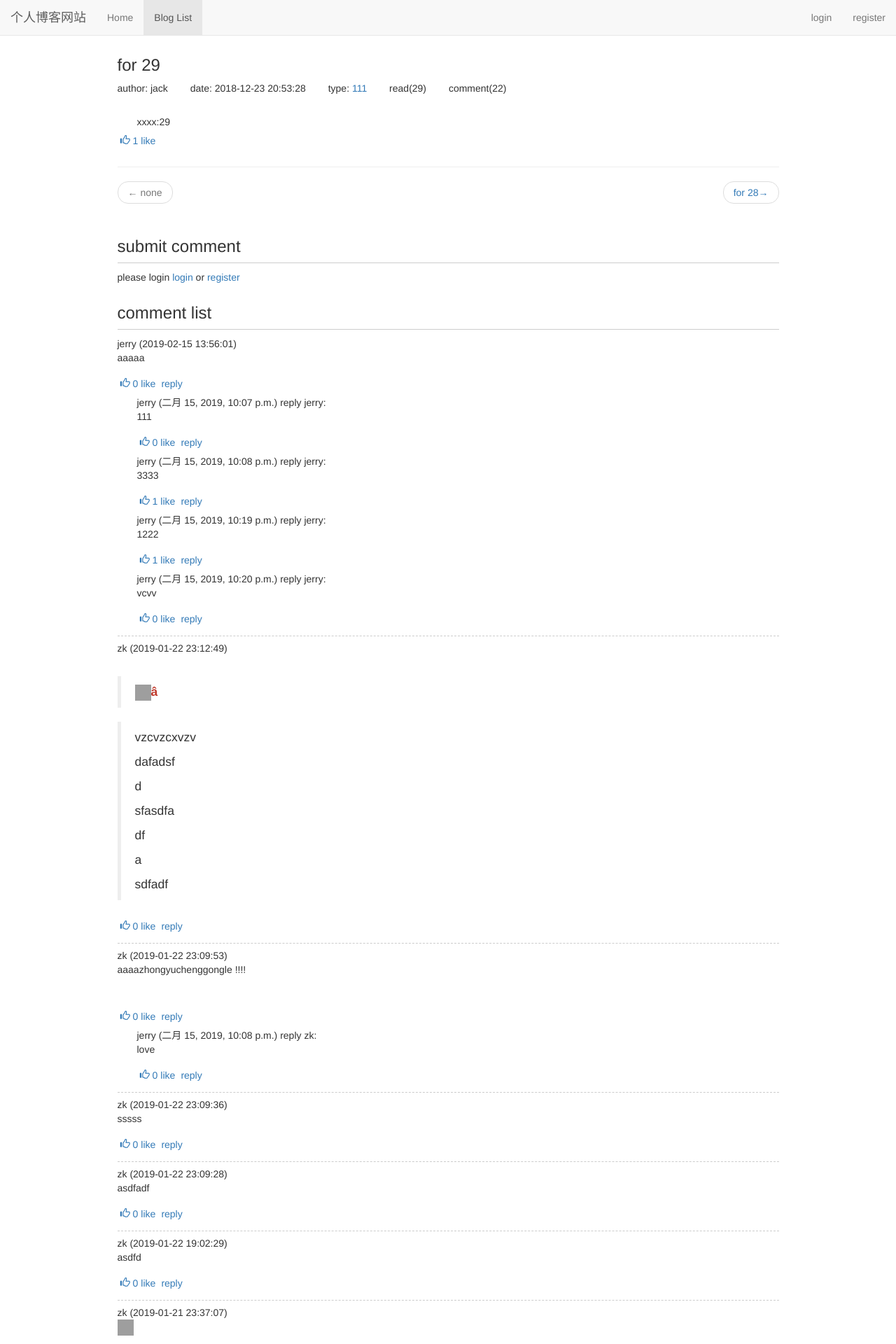
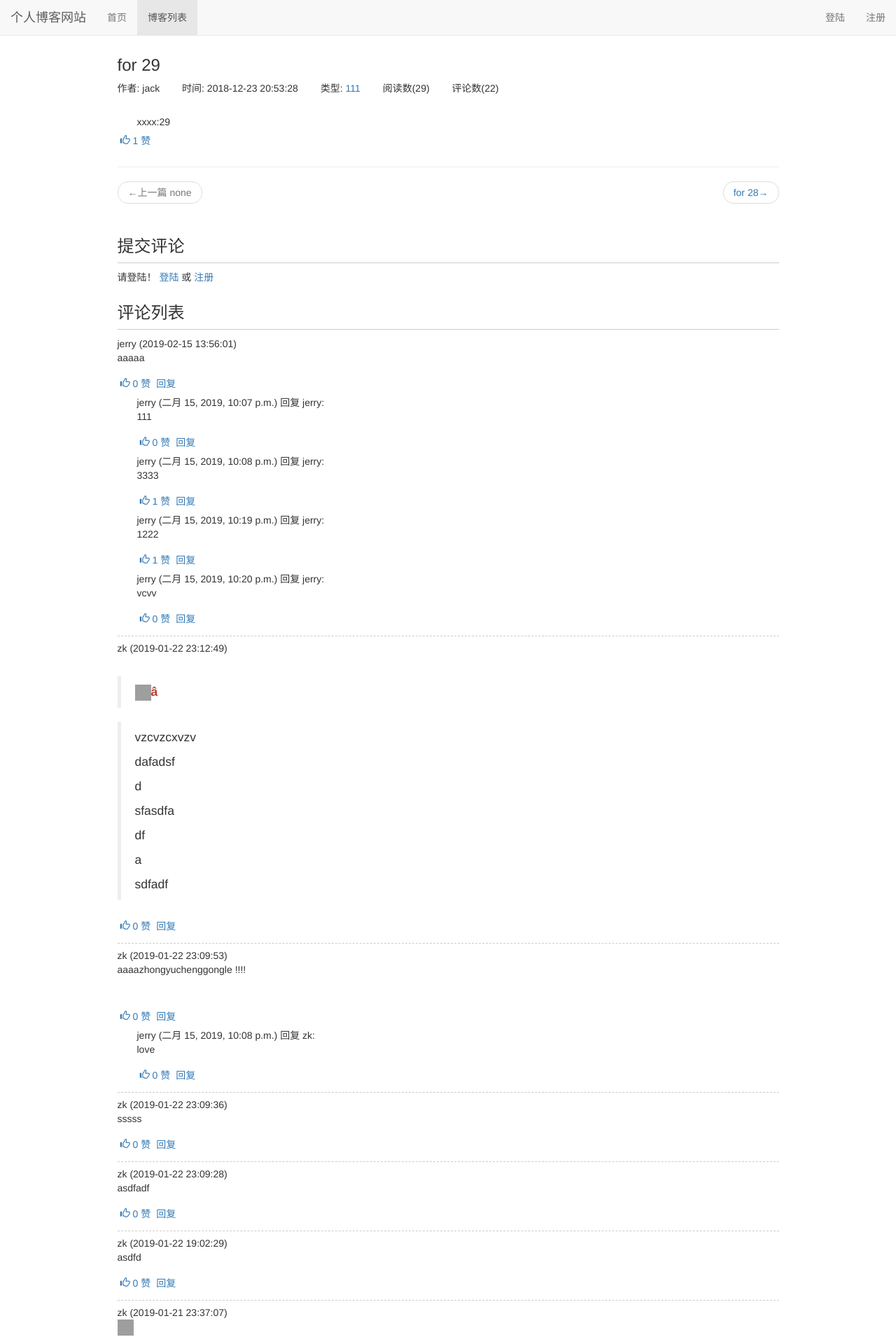
Before and after one commit to zkjack717/mysite, a Django app: page /blog/33 in a window 1280 px wide. Shown: the top 1920 px of the page at 70% size. Run offline with Django 3.2, Linux system fonts and the light colour scheme; data comes from the database, SQL or seed files in the repository; some libraries are stand-ins or nearby versions.

Commit message:
改模板中的文字

```diff
--- a/blog/templates/blog/blog_detail.html
+++ b/blog/templates/blog/blog_detail.html
@@ -17,28 +17,28 @@
             <div class="col-xs-10 col-xs-offset-1">
                 <h3>{{ blog.title }}</h3>
                 <ul class="blog-info-description">
-                    <li>author: {{ blog.author }}</li>
-                    <li>date: {{ blog.created_time|date:"Y-m-d H:i:s" }}</li>
+                    <li>作者: {{ blog.author }}</li>
+                    <li>时间: {{ blog.created_time|date:"Y-m-d H:i:s" }}</li>
                     <li>
-                        type:
+                        类型:
                         <a href="{% url 'blog_with_type' blog.blog_type.pk %}">{{ blog.blog_type }}</a>
                     </li>
-                    <li>read({{ blog.get_read_num }})</li>
-                    <li>comment({% get_comment_count blog %})</li>
+                    <li>阅读数({{ blog.get_read_num }})</li>
+                    <li>评论数({% get_comment_count blog %})</li>
                 </ul>
                 <div class="blog-content">{{ blog.content|safe }}</div>
                 <div class="like" onclick="LikeChange(this, '{% get_content_type blog %}', {{ blog.pk }})">
                     <span class="glyphicon glyphicon-thumbs-up {% get_like_status blog %}"></span>
                     <span class="liked-num">{% get_like_count blog %}</span>
-                    <span>like</span>
+                    <span>赞</span>
                 </div>
                 <hr />
                 <div class="blog-more">
                     <ul class="pager">
                         {% if previous_blog %}
-                        <li class="previous"><a href="{% url 'blog_detail' previous_blog.pk %}"><span aria-hidden="true">&larr;</span>{{ previous_blog.title }}</a></li>
+                        <li class="previous"><a href="{% url 'blog_detail' previous_blog.pk %}"><span aria-hidden="true">&larr;上一篇</span>{{ previous_blog.title }}</a></li>
                         {% else %}
-                        <li class="previous disabled"><a href="#"><span aria-hidden="true">&larr;</span> none</a></li>
+                        <li class="previous disabled"><a href="#"><span aria-hidden="true">&larr;上一篇</span> none</a></li>
                         {% endif %}
 
                         {% if next_blog %}
@@ -57,12 +57,12 @@
         <div class="row">
             <div class="col-xs-10 col-xs-offset-1">
                 <div class="comment-area">
-                    <h3 class="comment-area-title">submit comment</h3>
+                    <h3 class="comment-area-title">提交评论</h3>
                     {% if user.is_authenticated %}
                     <form id="comment_form" action="{% url 'update_comment'  %}" method="POST" style="overflow:hidden">
                         <label>{{ user.get_nickname_or_username }}，欢迎评论</label>
                         <div id="reply_content_container" style="display:none;">
-                            <p id="reply_title">reply:</p>
+                            <p id="reply_title">回复:</p>
                             <div id="reply_content"></div>
                         </div>
                         {% csrf_token %}
@@ -74,15 +74,15 @@
                         <input type="submit" value="comment" class="btn btn-primary pull-right">
                     </form>
                     {% else %}
-                    please login
-                    <a class="btu btu-primary" href="{% url 'login' %}?from={{ request.get_full_path }}">login</a>
-                    <span>or</span>
-                    <a class="btu btu-danger" href="{% url 'register' %}?from={{ request.get_full_path }}">register</a>
+                    请登陆！
+                    <a class="btu btu-primary" href="{% url 'login' %}?from={{ request.get_full_path }}">登陆</a>
+                    <span>或</span>
+                    <a class="btu btu-danger" href="{% url 'register' %}?from={{ request.get_full_path }}">注册</a>
                     {% endif %}
 
                 </div>
                 <div class="comment-area">
-                    <h3 class="comment-area-title">comment list</h3>
+                    <h3 class="comment-area-title">评论列表</h3>
                     <div id="comment_list">
                         {% get_comment_list blog as comments %}
                         {% for comment in comments %}
@@ -95,15 +95,15 @@
                             <div class="like" onclick="LikeChange(this, '{% get_content_type comment %}', {{ comment.pk }})">
                                 <span class="glyphicon glyphicon-thumbs-up {% get_like_status comment %}"></span>
                                 <span class="liked-num">{% get_like_count comment %}</span>
-                                <span>like</span>
+                                <span>赞</span>
                             </div>
-                            <a href="javascript:reply({{ comment.pk }});">reply</a>
+                            <a href="javascript:reply({{ comment.pk }});">回复</a>
 
                             {% for reply in comment.root_comment.all %}
                             <div class="reply">
                                 <span>{{ reply.user.get_nickname_or_username }}</span>
                                 <span>({{ reply.comment_time }})</span>
-                                <span>reply</span>
+                                <span>回复</span>
                                 <span>{{ reply.reply_to.get_nickname_or_username }}:</span>
                                 <div id="comment_{{ reply.pk }}">
                                     {{ reply.text|safe }}
@@ -111,9 +111,9 @@
                                 <div class="like" onclick="LikeChange(this, '{% get_content_type reply %}', {{ reply.pk }})">
                                     <span class="glyphicon glyphicon-thumbs-up {% get_like_status reply %}"></span>
                                     <span class="liked-num">{% get_like_count reply %}</span>
-                                    <span>like</span>
+                                    <span>赞</span>
                                 </div>
-                                <a href="javascript:reply({{ reply.pk }});">reply</a>
+                                <a href="javascript:reply({{ reply.pk }});">回复</a>
                             </div>
                             {% endfor %}
 
--- a/blog/templates/blog/blogs_with_date.html
+++ b/blog/templates/blog/blogs_with_date.html
@@ -4,6 +4,6 @@
 {{ blogs_with_date }}
 {% endblock %}
 
-{% block blog_list_title %} Date:{{ blogs_with_date }}
+{% block blog_list_title %} 日期:{{ blogs_with_date }}
 <a href="{% url 'blog_list' %}">all blogs</a>
 {% endblock %}
--- a/blog/templates/blog/blogs_with_type.html
+++ b/blog/templates/blog/blogs_with_type.html
@@ -4,6 +4,6 @@
 {{ blog_type.type_name}}
 {% endblock %}
 
-{% block blog_list_title %} Type:{{ blog_type.type_name}}
+{% block blog_list_title %} 类型:{{ blog_type.type_name}}
 <a href="{% url 'blog_list' %}">all blogs</a>
 {% endblock %}
--- a/templates/base.html
+++ b/templates/base.html
@@ -24,15 +24,15 @@
                     <span class="icon-bar"></span>
                 </button>
             </div>
-            <div class="navbar-collapse" id="bs-example-navbar-collapse-1">
+            <div class="collapse navbar-collapse" id="navbar-collapse">
                 <ul class="nav navbar-nav">
-                    <li class="{% block nav_home_active %}{% endblock %}"><a href="/">Home</a></li>
-                    <li class="{% block nav_blog_active %}{% endblock %}"><a href="{% url 'blog_list' %}">Blog List</a></li>
+                    <li class="{% block nav_home_active %}{% endblock %}"><a href="/">首页</a></li>
+                    <li class="{% block nav_blog_active %}{% endblock %}"><a href="{% url 'blog_list' %}">博客列表</a></li>
                 </ul>
                 <ul class="nav navbar-nav navbar-right">
                     {% if not user.is_authenticated %}
-                    <li><a href="{% url 'login' %}?from={{ request.get_full_path }}">login</a></li>
-                    <li><a href="{% url 'register' %}?from={{ request.get_full_path }}">register</a></li>
+                    <li><a href="{% url 'login' %}?from={{ request.get_full_path }}">登陆</a></li>
+                    <li><a href="{% url 'register' %}?from={{ request.get_full_path }}">注册</a></li>
                     {% else %}
                     <li class="dropdown">
                         <a href="#" class="dropdown-toggle" data-toggle="dropdown" role="button" aria-haspopup="true" aria-expanded="false">
@@ -64,7 +64,7 @@
                     <form id="login_medal_form" action="" method="POST">
                         <div class="modal-header">
                             <button type="button" class="close" data-dismiss="modal" aria-label="Close"><span aria-hidden="true">&times;</span></button>
-                            <h4 class="modal-title">login</h4>
+                            <h4 class="modal-title">小窗口登陆</h4>
                         </div>
                         <div class="modal-body">
                             {% csrf_token %}
@@ -75,8 +75,8 @@
                             <span id="login_medal_tip" class="text-danger"></span>
                         </div>
                         <div class="modal-footer">
-                            <button type="submit" class="btn btn-primary">login</button>
-                            <button type="button" class="btn btn-default" data-dismiss="modal">close</button>
+                            <button type="submit" class="btn btn-primary">登陆</button>
+                            <button type="button" class="btn btn-default" data-dismiss="modal">关闭</button>
                         </div>
                     </form>
                 </div>
--- a/templates/form.html
+++ b/templates/form.html
@@ -31,8 +31,8 @@
                                 {% block other_buttons %}{% endblock %}
                             </div>
                             <div class="pull-right">
-                                <input type="submit" value="{{ submit_text }}" class="btn btn-primary pull-right">
-                                <button class="btn btn-default" onclick="window.location.href='{{ return_back_url }}'">return</button>
+                                <input type="submit" value="{{ submit_text }}" class="btn btn-primary pull-right">&nbsp;&nbsp;
+                                <button class="btn btn-default" onclick="window.location.href='{{ return_back_url }}'">返回</button>
                             </div>
                         </form>
                     </div>
--- a/user/templates/user/register.html
+++ b/user/templates/user/register.html
@@ -13,7 +13,7 @@
             {% if not user.is_authenticated %}
             <div class="panel panel-default">
                 <div class="panel-heading">
-                    <h3 class="panel-title">register</h3>
+                    <h3 class="panel-title">注册</h3>
                 </div>
                 <div class="panel-body">
                     <form action="" method="POST">
--- a/user/templates/user/user_info.html
+++ b/user/templates/user/user_info.html
@@ -14,7 +14,7 @@
                             修改昵称
                         </a>
                     </li>
-                    <li>email:
+                    <li>邮箱:
                         {% if user.email %}
                             {{ user.email }}
                         {% else %}
```
Also changed, not shown: blog/templates/blog/blog_list.html (+13 -12 lines), templates/home.html (+4 -4 lines).
